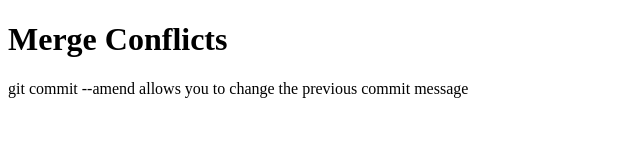
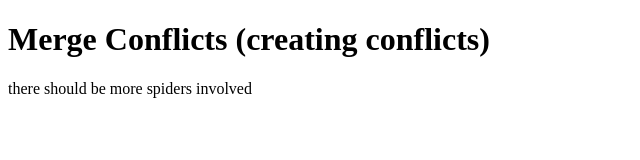
Before and after one commit to RobLowe1992/merge_conflicts, a plain HTML site: page index.html in a window 1280 px wide. Shown: the whole page, without its empty margins (0-640 px from the left). Drawn offline with Linux system fonts and the light colour scheme.

Commit message:
add spiders

```diff
--- a/index.html
+++ b/index.html
@@ -4,7 +4,7 @@
     <title>Merge Conflicts</title>
 </head>
 <body>
-    <h1>Merge Conflicts</h1>
-    <p>git commit --amend allows you to change the previous commit message</p>
+    <h1>Merge Conflicts (creating conflicts)</h1>
+    <p>there should be more spiders involved</p>
 </body>
 </html>
```
